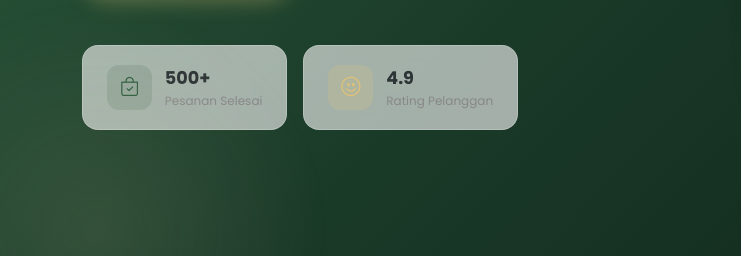
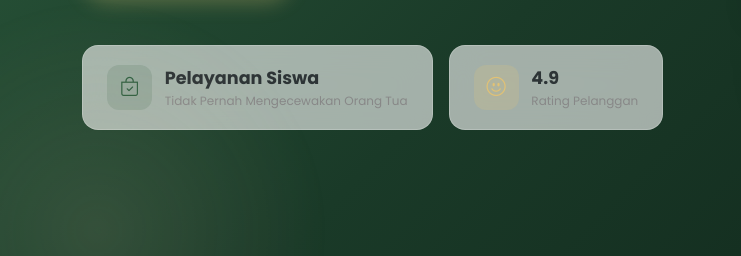
Before and after one commit to nandanannn24/teras-rumah-karlos, a website: page public/index.html in a window 1280 px wide. Shown: the part 544-800 px from the top of the page, 0-741 px from the left. Drawn offline with nearby package versions, Linux system fonts and the light colour scheme.

Commit message:
Update index.html

```diff
--- a/public/index.html
+++ b/public/index.html
@@ -578,8 +578,8 @@
                                 <i class="bi bi-bag-check"></i>
                             </div>
                             <div>
-                                <div style="font-weight: 700; font-size: 1.1rem; color: var(--charcoal);">500+</div>
-                                <div style="font-size: 0.75rem; color: #888;">Pesanan Selesai</div>
+                                <div style="font-weight: 700; font-size: 1.1rem; color: var(--charcoal);">Pelayanan Siswa</div>
+                                <div style="font-size: 0.75rem; color: #888;">Tidak Pernah Mengecewakan Orang Tua</div>
                             </div>
                         </div>
                         <div class="stats-badge">
```
